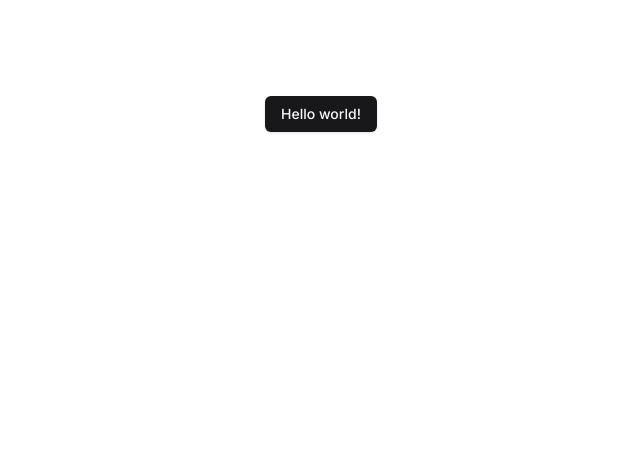
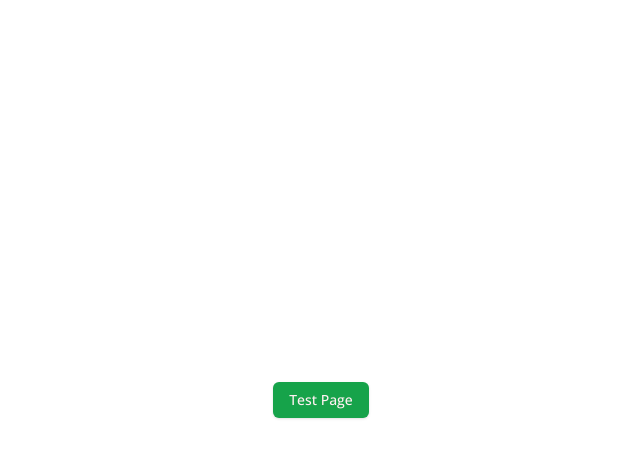
Before and after one commit to tendertradinginc/sunway-international-client, a Next.js app: page / in a window 1280 px wide. Shown: the top 458 px of the page, without its empty margins (319-959 px from the left). Built offline with nearby package versions, Linux system fonts and the light colour scheme.

Commit message:
Updated colors and font
updated the tailwind theme to green
Added custom colors that match the theme in tailwind with the `si` prefix
Added buttons and boxes to show the changes
Also ran tests for different routes by adding buttons to guide to the test page and home

```diff
--- a/src/app/globals.css
+++ b/src/app/globals.css
@@ -10,8 +10,8 @@
     --card-foreground: 240 10% 3.9%;
     --popover: 0 0% 100%;
     --popover-foreground: 240 10% 3.9%;
-    --primary: 240 5.9% 10%;
-    --primary-foreground: 0 0% 98%;
+    --primary: 142.1 76.2% 36.3%;
+    --primary-foreground: 355.7 100% 97.3%;
     --secondary: 240 4.8% 95.9%;
     --secondary-foreground: 240 5.9% 10%;
     --muted: 240 4.8% 95.9%;
@@ -22,7 +22,7 @@
     --destructive-foreground: 0 0% 98%;
     --border: 240 5.9% 90%;
     --input: 240 5.9% 90%;
-    --ring: 240 10% 3.9%;
+    --ring: 142.1 76.2% 36.3%;
     --radius: 0.5rem;
     --chart-1: 12 76% 61%;
     --chart-2: 173 58% 39%;
@@ -32,25 +32,25 @@
   }
 
   .dark {
-    --background: 240 10% 3.9%;
-    --foreground: 0 0% 98%;
-    --card: 240 10% 3.9%;
-    --card-foreground: 0 0% 98%;
-    --popover: 240 10% 3.9%;
-    --popover-foreground: 0 0% 98%;
-    --primary: 0 0% 98%;
-    --primary-foreground: 240 5.9% 10%;
+    --background: 20 14.3% 4.1%;
+    --foreground: 0 0% 95%;
+    --card: 24 9.8% 10%;
+    --card-foreground: 0 0% 95%;
+    --popover: 0 0% 9%;
+    --popover-foreground: 0 0% 95%;
+    --primary: 142.1 70.6% 45.3%;
+    --primary-foreground: 144.9 80.4% 10%;
     --secondary: 240 3.7% 15.9%;
     --secondary-foreground: 0 0% 98%;
-    --muted: 240 3.7% 15.9%;
+    --muted: 0 0% 15%;
     --muted-foreground: 240 5% 64.9%;
-    --accent: 240 3.7% 15.9%;
+    --accent: 12 6.5% 15.1%;
     --accent-foreground: 0 0% 98%;
     --destructive: 0 62.8% 30.6%;
-    --destructive-foreground: 0 0% 98%;
+    --destructive-foreground: 0 85.7% 97.3%;
     --border: 240 3.7% 15.9%;
     --input: 240 3.7% 15.9%;
-    --ring: 240 4.9% 83.9%;
+    --ring: 142.4 71.8% 29.2%;
     --chart-1: 220 70% 50%;
     --chart-2: 160 60% 45%;
     --chart-3: 30 80% 55%;
--- a/src/app/layout.js
+++ b/src/app/layout.js
@@ -1,7 +1,7 @@
-import { Inter } from "next/font/google";
+import { Open_Sans } from "next/font/google";
 import "./globals.css";
 
-const inter = Inter({ subsets: ["latin"] });
+const openSans = Open_Sans({display:"swap"});
 
 export const metadata = {
   title: "Sunway International",
@@ -11,7 +11,7 @@ export const metadata = {
 export default function RootLayout({ children }) {
   return (
     <html lang="en">
-      <body className={inter.className}>{children}</body>
+      <body className={openSans.className}>{children}</body>
     </html>
   );
 }
--- a/src/app/page.js
+++ b/src/app/page.js
@@ -1,9 +1,12 @@
 import { Button } from "@/components/ui/button";
+import Link from "next/link";
 
 export default function Home() {
   return (
-    <main className="flex min-h-screen flex-col items-center justify-between p-24">
-      <Button>Hello world!</Button>
+    <main className="flex justify-center items-center min-h-dvh">
+      <Button asChild>
+        <Link href="/test">Test Page</Link>
+      </Button>
     </main>
   );
 }
--- /dev/null
+++ b/src/app/test/page.jsx
@@ -0,0 +1,54 @@
+import { Button } from "@/components/ui/button";
+import { HomeIcon } from "@radix-ui/react-icons";
+import Link from "next/link";
+import React from "react";
+
+const TestPage = () => {
+  return (
+    <section className="flex flex-wrap flex-col justify-center items-center gap-5 min-h-screen my-10">
+      <h3 className="text-center text-xl font-semibold">Button variants</h3>
+
+      <div className="flex flex-wrap justify-center items-center gap-2">
+        <Button variant="link" asChild>
+          <Link href="/">Home</Link>
+        </Button>
+        <Button>Primary</Button>
+        <Button variant="secondary">Secondary</Button>
+        <Button variant="outline">Outline</Button>
+        <Button className="hover:bg-si-secondary hover:text-si-text">
+          Custom
+        </Button>
+        <Button variant="ghost" size="icon" asChild>
+          <Link href="/">
+            <HomeIcon />
+          </Link>
+        </Button>
+      </div>
+
+      <h3 className="text-center text-xl font-bold italic">Color variants</h3>
+
+      <section className="flex flex-wrap justify-center items-center gap-2 w-full">
+        <div className="bg-primary size-40 rounded-lg flex flex-wrap justify-center items-center">
+          Shadcn Primary
+        </div>
+        <div className="bg-secondary size-40 rounded-lg flex flex-wrap justify-center items-center">
+          Shadcn Secondary
+        </div>
+        <div className="bg-destructive size-40 rounded-lg flex flex-wrap justify-center items-center">
+          Shadcn Destructive
+        </div>
+        <div className="bg-si-primary size-40 rounded-lg flex flex-wrap justify-center items-center">
+          Custom Primary
+        </div>
+        <div className="bg-si-secondary size-40 rounded-lg flex flex-wrap justify-center items-center">
+          Custom Secondary
+        </div>
+        <div className="bg-si-accent size-40 rounded-lg flex flex-wrap justify-center items-center">
+          Custom Accent
+        </div>
+      </section>
+    </section>
+  );
+};
+
+export default TestPage;
--- a/tailwind.config.js
+++ b/tailwind.config.js
@@ -2,10 +2,10 @@
 module.exports = {
   darkMode: ["class"],
   content: [
-    './pages/**/*.{js,jsx}',
-    './components/**/*.{js,jsx}',
-    './app/**/*.{js,jsx}',
-    './src/**/*.{js,jsx}',
+    "./pages/**/*.{js,jsx}",
+    "./components/**/*.{js,jsx}",
+    "./app/**/*.{js,jsx}",
+    "./src/**/*.{js,jsx}",
   ],
   prefix: "",
   theme: {
@@ -18,6 +18,12 @@ module.exports = {
     },
     extend: {
       colors: {
+        si: {
+          text: "#0c0d0d",
+          primary: "#16a249",
+          secondary: "#8cd9a6",
+          accent: "#fbbf24",
+        },
         border: "hsl(var(--border))",
         input: "hsl(var(--input))",
         ring: "hsl(var(--ring))",
@@ -74,4 +80,4 @@ module.exports = {
     },
   },
   plugins: [require("tailwindcss-animate")],
-}
+};
```
